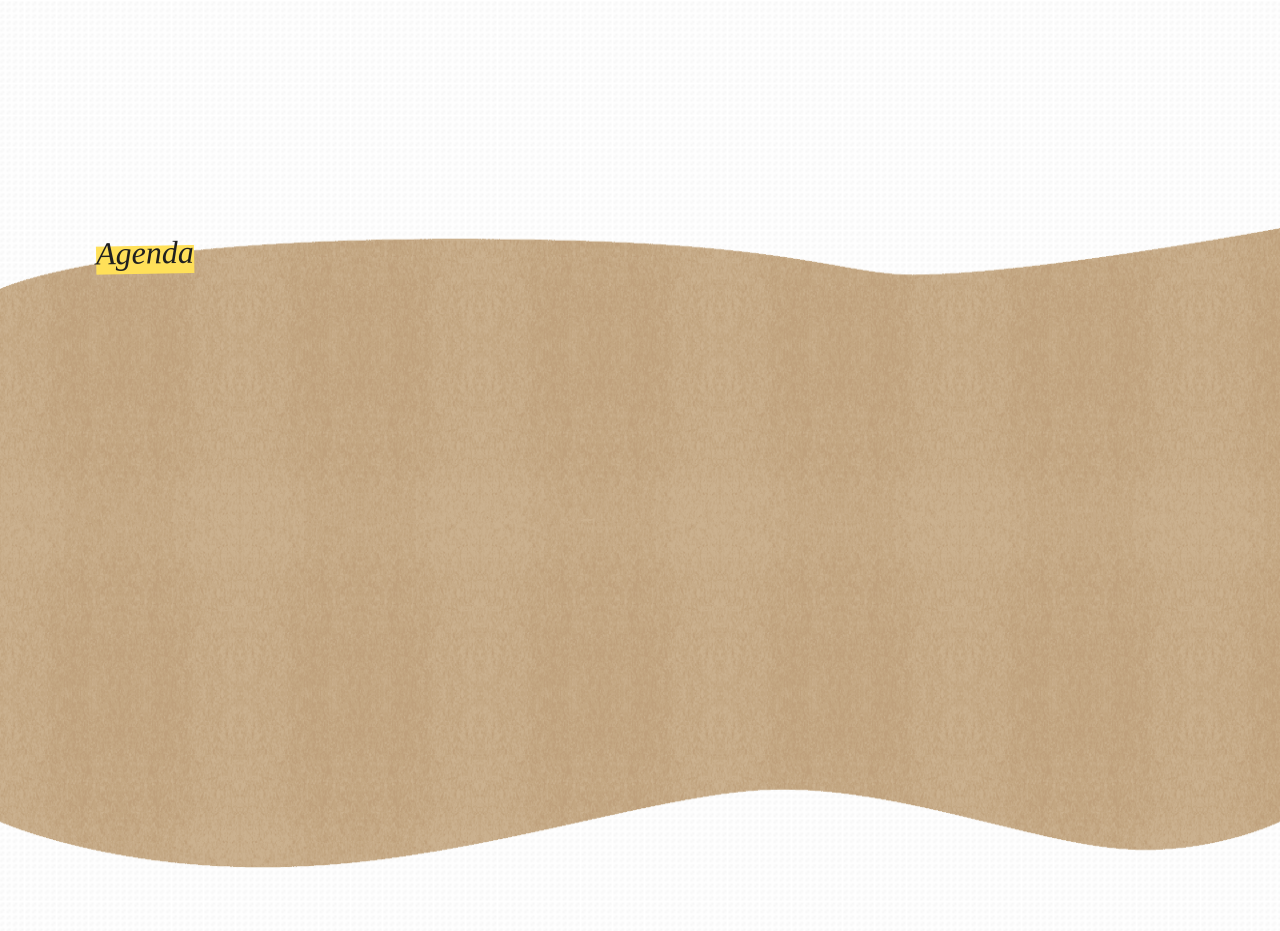
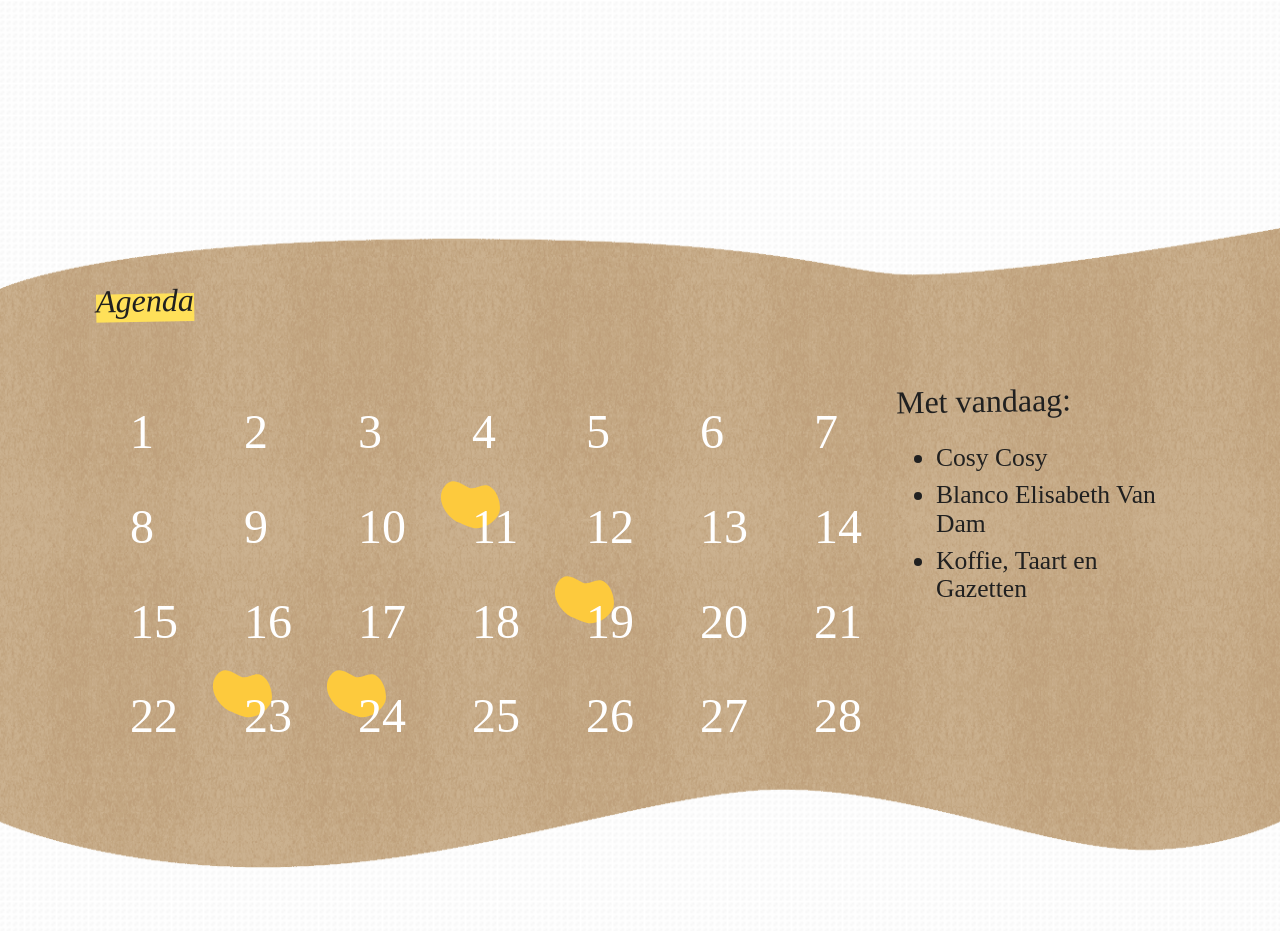
Before and after one commit to lottebijlsma/dokgent, a PHP site: page / in a window 1280 px wide. Shown: the part 1724-2655 px from the top of the page. Run offline with PHP 8.4, Linux system fonts and the light colour scheme; data that the repository does not hold is empty; some libraries are stand-ins or nearby versions.

Commit message:
:construction: Hard coded the agenda Hard coded the agenda, because too little time to finish in php. See the attempts in the ft-calendar branch.

```diff
--- a/src/css/style.css
+++ b/src/css/style.css
@@ -184,6 +184,12 @@ footer {
 .agenda {
   background-image: url(../assets/img/cardboard-background.png);
   background-size: 100% 100%;
+  display: flex;
+  justify-content: space-between;
+
+  & header {
+    margin-top: 3rem;
+  }
 }
 
 .newsletter {
@@ -439,6 +445,34 @@ h4 {
   & input { margin-right: .5rem; }
 }
 
+.calendar-view {
+  margin-top: 3rem;
+}
+
+.calendar-day {
+  color: white;
+  font-size: 3rem;
+  padding: 2rem;
+}
+
+.calendar-day-event {
+  background-image: url(../assets/svg/active-event.svg);
+  background-repeat: no-repeat;
+}
+
+.calendar-wrap {
+  display: flex;
+  justify-content: space-around;
+}
+
+.event-today {
+  margin-top: 1rem;
+
+  & li {
+    margin-bottom: .5rem;
+  }
+}
+
 @media (width <= 1440px) {
 
   .event-image { width: 18vw; }
@@ -558,9 +592,26 @@ h4 {
       padding: 0;
     }
   }
+
+  .calendar-wrap {
+    flex-flow: column nowrap;
+  }
+
+  .agenda {
+    height: 50rem;
+  }
+
+  .calendar-view {
+    align-self: center;
+  }
 }
 
 @media (width <= 690px) {
+
+  .calendar-day {
+    font-size: 3rem;
+    padding: 1.5rem;
+  }
 
   .highlight-header {
     justify-content: center;
@@ -616,9 +667,19 @@ h4 {
       align-self: center;
     }
   }
+
+  .agenda {
+    height: 55vh;
+  }
 }
 
 @media (width <= 580px) {
+
+  .calendar-day {
+    font-size: 2.5rem;
+    padding: 1rem;
+    background-size: cover;
+  }
 
   .hide-mobile { display: none; }
 
@@ -683,6 +744,11 @@ h4 {
 
 @media (width <= 414px) {
 
+  .calendar-day {
+    font-size: 1.8rem;
+    padding: .8rem;
+  }
+
   .desc-about, .desc-specs { margin-top: 1.5rem; }
 
   .event-image { width: 80vw; }
--- a/src/view/events/index.php
+++ b/src/view/events/index.php
@@ -39,9 +39,61 @@
 </section>
 
 <section class='agenda'>
-  <header class='content'>
-    <h1><em class='section-title'>Agenda</em></h1>
-  </header>
+  <div class='content'>
+    <header>
+      <h1><em class='section-title'>Agenda</em></h1>
+    </header>
+    <div class='calendar-wrap content'>
+      <table class='calendar-view'>
+        <tr>
+          <td class='calendar-day'>1</td>
+          <td class='calendar-day'>2</td>
+          <td class='calendar-day'>3</td>
+          <td class='calendar-day'>4</td>
+          <td class='calendar-day'>5</td>
+          <td class='calendar-day'>6</td>
+          <td class='calendar-day'>7</td>
+        </tr>
+        <tr>
+          <td class='calendar-day'>8</td>
+          <td class='calendar-day'>9</td>
+          <td class='calendar-day'>10</td>
+          <td class='calendar-day calendar-day-event'>11</td>
+          <td class='calendar-day'>12</td>
+          <td class='calendar-day'>13</td>
+          <td class='calendar-day'>14</td>
+        </tr>
+        <tr>
+          <td class='calendar-day'>15</td>
+          <td class='calendar-day'>16</td>
+          <td class='calendar-day'>17</td>
+          <td class='calendar-day'>18</td>
+          <td class='calendar-day calendar-day-event'>19</td>
+          <td class='calendar-day'>20</td>
+          <td class='calendar-day'>21</td>
+        </tr>
+        <tr>
+          <td class='calendar-day'>22</td>
+          <td class='calendar-day calendar-day-event'>23</td>
+          <td class='calendar-day calendar-day-event'>24</td>
+          <td class='calendar-day'>25</td>
+          <td class='calendar-day'>26</td>
+          <td class='calendar-day'>27</td>
+          <td class='calendar-day'>28</td>
+        </tr>
+      </table>
+      <div class='active-events'>
+        <header>
+          <h1>Met vandaag:</h1>
+        </header>
+        <ul class='event-today'>
+          <li>Cosy Cosy</li>
+          <li>Blanco Elisabeth Van Dam</li>
+          <li>Koffie, Taart en Gazetten</li>
+        </ul>
+      </div>
+    </div>
+  </div>
 </section>
 
 <section class='newsletter content'>
```
Also changed, not shown: src/assets/svg/active-event.svg (added).
